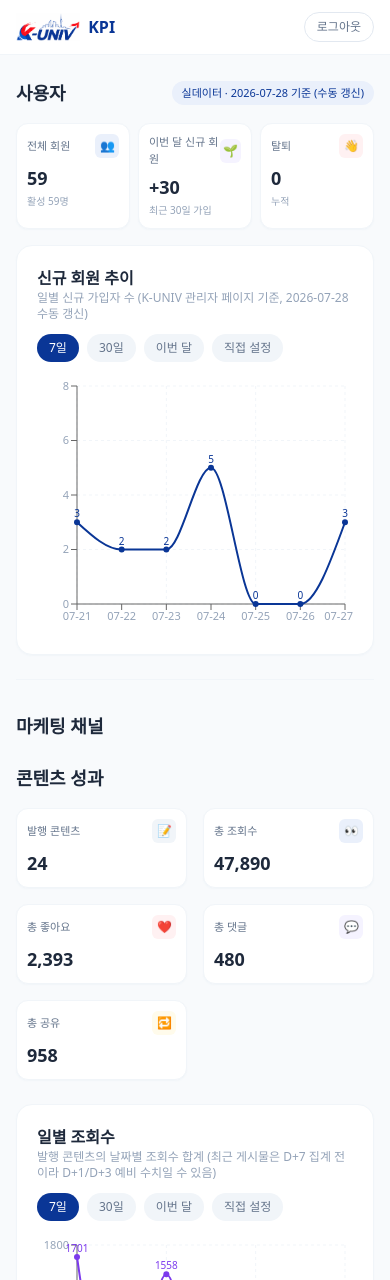
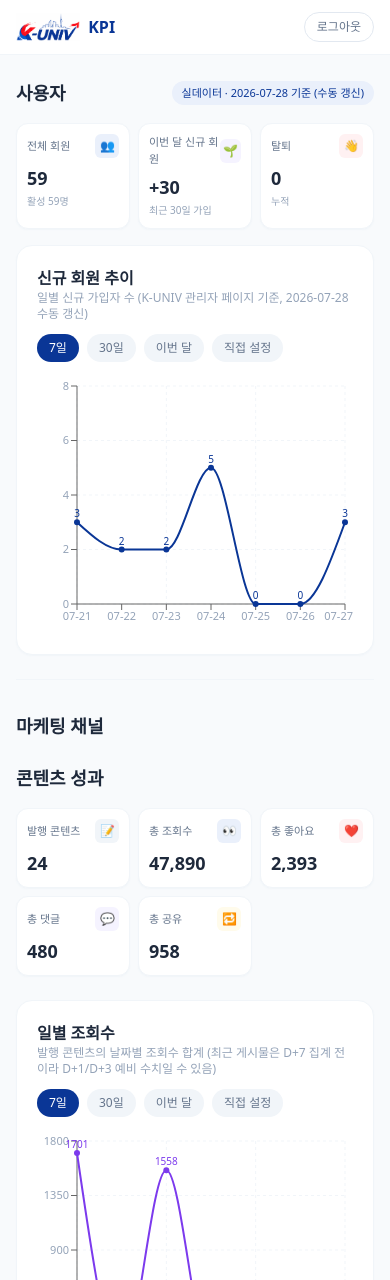
Before and after one commit to Gaumeoandanh/kuniv-kpi-dashboard, a Next.js app: page /dashboard in a window 390 px wide. Shown: the top 1280 px of the page. Built offline with nearby package versions, Linux system fonts and the light colour scheme; no server answers.

Commit message:
Update ContentPerformanceSection.tsx

```diff
--- a/components/dashboard/ContentPerformanceSection.tsx
+++ b/components/dashboard/ContentPerformanceSection.tsx
@@ -1,12 +1,22 @@
 import { ContentSummary } from "@/lib/types";
 import SummaryCard from "@/components/dashboard/SummaryCard";
+
+// 콘텐츠 결과가 정리되는 원본 Google Sheet ("[K-UNIV]성과" 탭).
+const CONTENT_SHEET_URL =
+  "https://docs.google.com/spreadsheets/d/1cgYYoJk5O7mJsmA-maZAMbNE8z6PV750-22hjDZvpYw/edit?gid=666615790#gid=666615790";
 
 export default function ContentPerformanceSection({ summary }: { summary: ContentSummary }) {
   return (
     <section className="space-y-4">
       <h2 className="text-lg font-semibold text-slate-800">콘텐츠 성과</h2>
-      <div className="grid grid-cols-2 gap-4 sm:grid-cols-3 lg:grid-cols-5">
-        <SummaryCard label="발행 콘텐츠" value={summary.totalPublished} accent="slate" icon="📝" />
+      <div className="grid grid-cols-3 gap-2 sm:gap-4 lg:grid-cols-5">
+        <SummaryCard
+          label="발행 콘텐츠"
+          value={summary.totalPublished}
+          accent="slate"
+          icon="📝"
+          href={CONTENT_SHEET_URL}
+        />
         <SummaryCard label="총 조회수" value={summary.totalViews.toLocaleString()} accent="brand" icon="👀" />
         <SummaryCard label="총 좋아요" value={summary.totalLikes.toLocaleString()} accent="rose" icon="❤️" />
         <SummaryCard label="총 댓글" value={summary.totalComments.toLocaleString()} accent="violet" icon="💬" />
```
